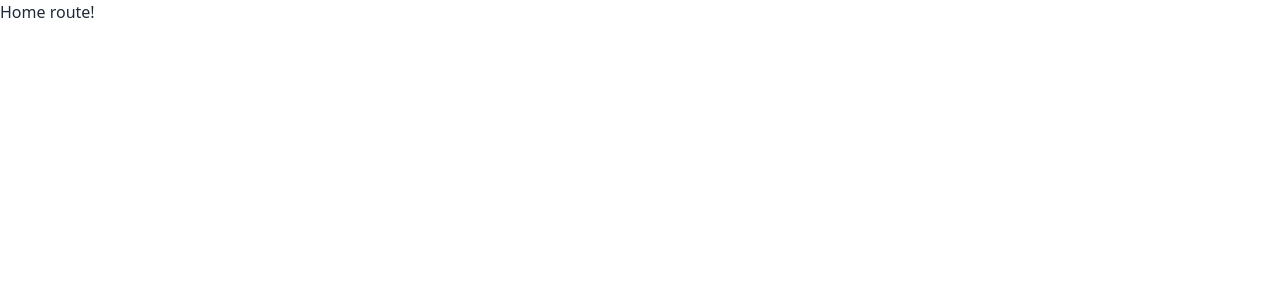
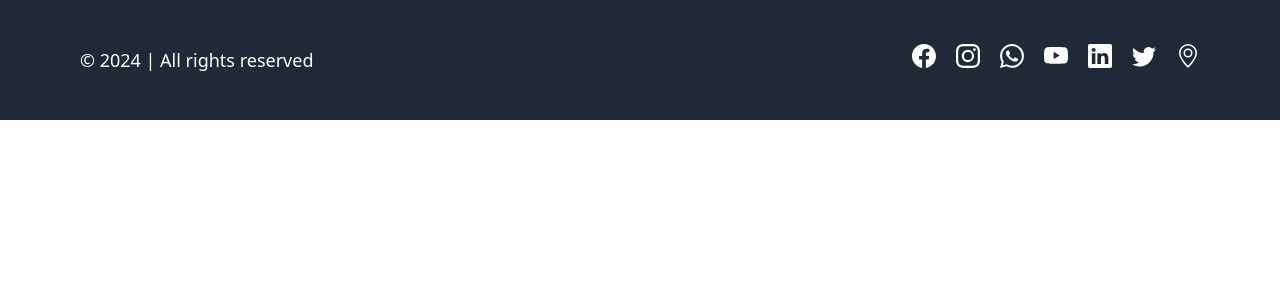
Before and after one commit to Araham7/LMS, a React (Vite) app: page / in a window 1280 px wide. Shown: the top 300 px of the page. Built offline with nearby package versions, Linux system fonts and the light colour scheme.

Commit message:
Add Footer component.

```diff
--- a/src/App.jsx
+++ b/src/App.jsx
@@ -1,6 +1,6 @@
 import { Route, Routes } from "react-router-dom";
 import "./App.css";
-import Home from "./Home";
+import Footer from "./Components/Footer";
 
 function App() {
   return (
@@ -8,7 +8,7 @@
     <Routes>
 
       {/* <Route path="/" element={<Home/>} > </Route> */}
-      <Route path="/" element={<Home />} />
+      <Route path="/" element={<Footer />} />
 
     </Routes>
     </>
--- /dev/null
+++ b/src/Components/Footer.jsx
@@ -0,0 +1,46 @@
+import { BsFacebook, BsInstagram, BsWhatsapp, BsYoutube, BsGeoAlt, BsLinkedin, BsTwitter } from 'react-icons/bs';
+
+function Footer() {
+  const currentDate = new Date();
+  const year = currentDate.getFullYear();
+
+  return (
+    <>
+    {/* footer-section */}
+      <footer className='relative left-0 bottom-0 h-[15vh] py-1 flex flex-col sm:flex-row items-center justify-between text-white bg-gray-800 sm:px-20'>
+
+        {/* footer-text */}
+        <section className='text-lg text-red'>
+        &copy; {year} | All rights reserved
+        </section>
+
+        {/* Icons */}
+        <section className='flex items-center justify-center gap-5 text-2xl text-white  mb-2'>
+          <a href="https://www.facebook.com" className='hover:text-yellow-500 transition-all ease-in-out duration-300'>
+            <BsFacebook /> {/* fb-icon */}
+          </a>
+          <a href="https://www.instagram.com" className='hover:text-yellow-500 transition-all ease-in-out duration-300'>
+            <BsInstagram /> {/* insta-icon */}
+          </a>
+          <a href="https://wa.me" className='hover:text-yellow-500 transition-all ease-in-out duration-300'>
+            <BsWhatsapp /> {/* whatsapp-icon */}
+          </a>
+          <a href="https://www.youtube.com" className='hover:text-yellow-500 transition-all ease-in-out duration-300'>
+            <BsYoutube /> {/* youtube-icon */}
+          </a>
+          <a href="https://www.linkedin.com" className='hover:text-yellow-500 transition-all ease-in-out duration-300'>
+            <BsLinkedin /> {/* linkIn-icon */}
+          </a>
+          <a href="https://twitter.com" className='hover:text-yellow-500 transition-all ease-in-out duration-300'>
+            <BsTwitter /> {/* twitter-icon */}
+          </a>
+          <a href="https://www.google.com/maps" className='hover:text-yellow-500 transition-all ease-in-out duration-300'>
+            <BsGeoAlt /> {/* map-icon */}
+          </a>
+        </section>
+      </footer>
+    </>
+  );
+}
+
+export default Footer;
--- a/src/Home.jsx
+++ /dev/null
@@ -1,9 +0,0 @@
-function Home() {
-    return(
-        <h1>
-            Home route!
-        </h1>
-    )
-}
-
-export default Home;
```
